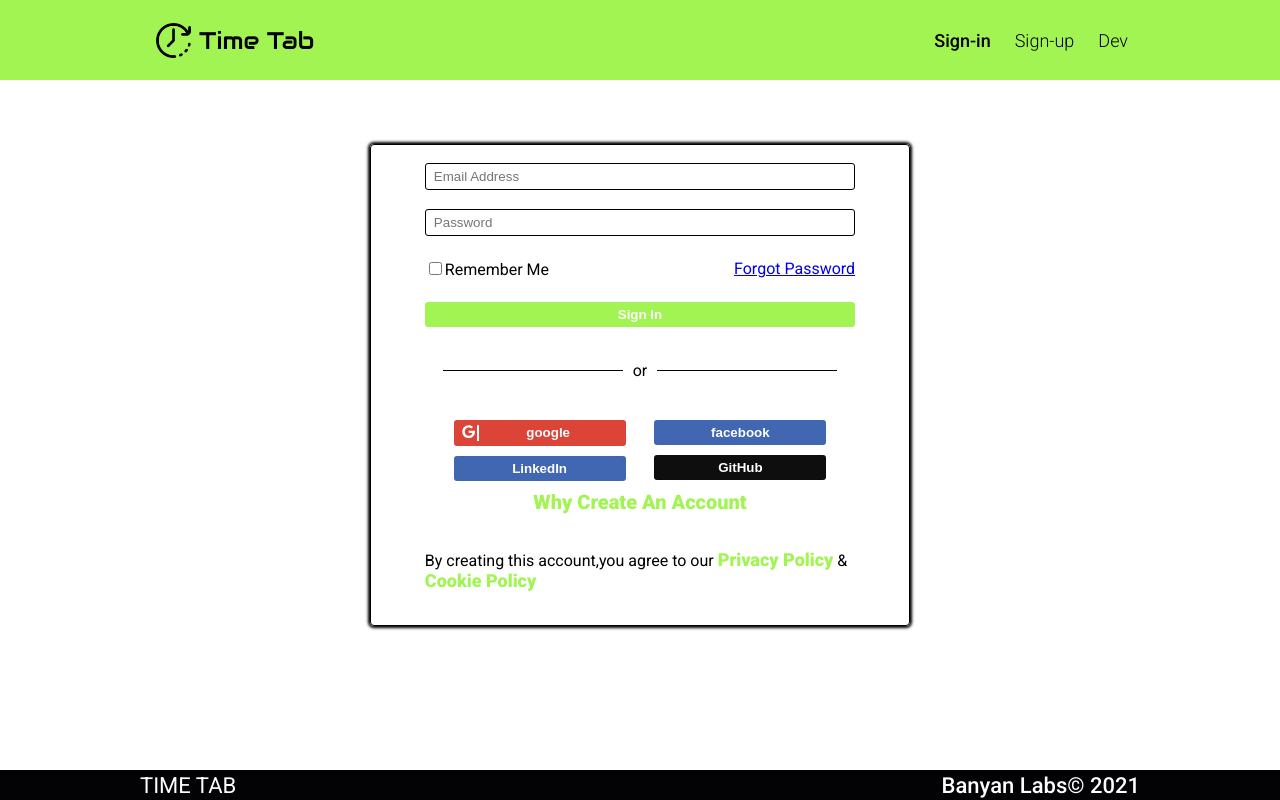
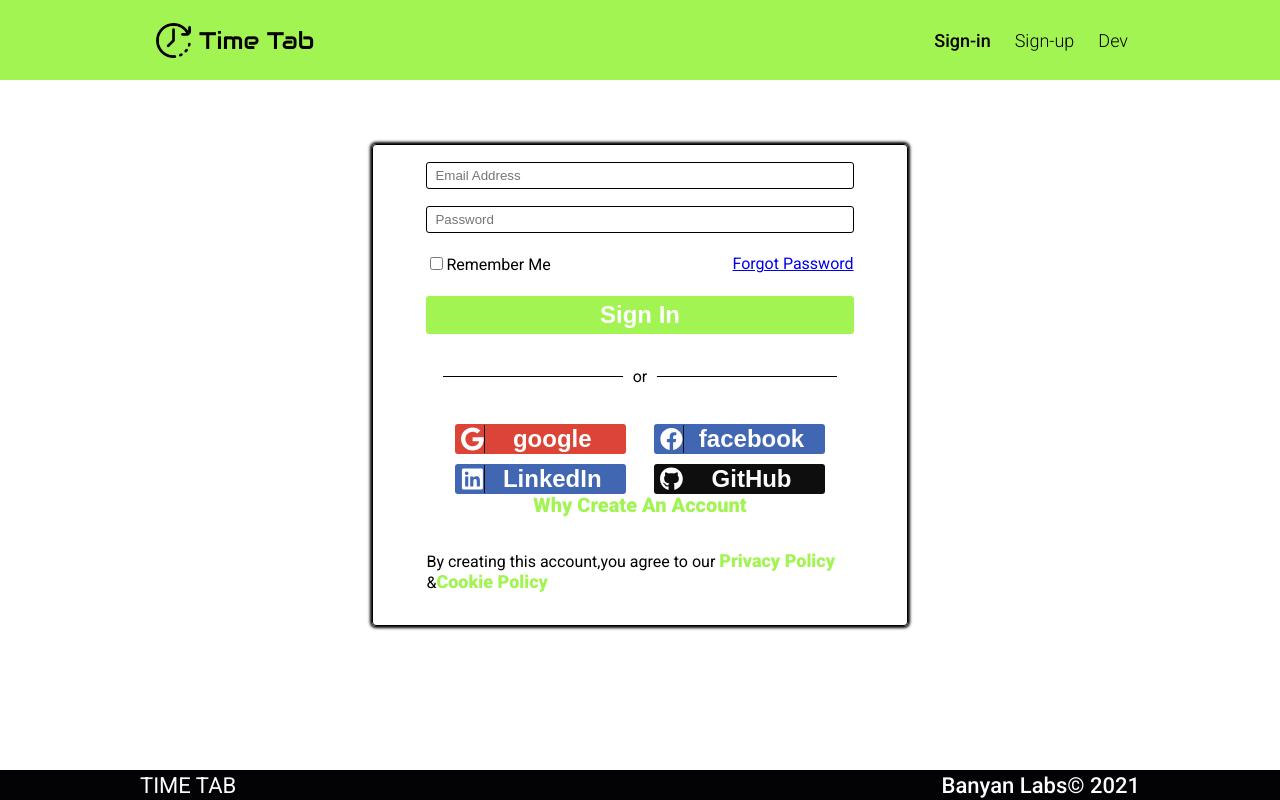
Before and after one commit to Banyan-Labs/time-tracking-app-board, a React (Create React App) app: page /sign-in in a window 1280 px wide. Built offline with nearby package versions, Linux system fonts and the light colour scheme.

Commit message:
ttab-30
i also completed ttab-29 in this ticket

```diff
--- a/src/Components/commons/GenericButton/index.jsx
+++ b/src/Components/commons/GenericButton/index.jsx
@@ -12,17 +12,20 @@ const GenericButton = ({
   type,
   lightText,
   fontWeight,
-  Icon,
-  logo,
+  IconG,
+  IconF,
+  IconL,
+  IconGH,
+  fontSize,
+  padding,
 }) => {
-  let name = logo;
-  console.log(Icon, logo, Icons);
+  const googleIcons = <Span>{Icons.google}</Span>;
 
-  const RenderIcons = (
-    <Span>
-      {Icons.google} {console.log(name, 'looking')}
-    </Span>
-  );
+  const facebookIcons = <Span>{Icons.facebook}</Span>;
+
+  const linkedinIcons = <Span>{Icons.linkedin}</Span>;
+
+  const githubIcons = <Span>{Icons.github}</Span>;
 
   return (
     <ButtonStyle
@@ -33,9 +36,13 @@ const GenericButton = ({
       margin={margin}
       lightText={lightText}
       fontWeight={fontWeight}
-      logo={logo}
+      fontSize={fontSize}
+      padding={padding}
     >
-      {Icon && RenderIcons}
+      {IconG && googleIcons}
+      {IconF && facebookIcons}
+      {IconL && linkedinIcons}
+      {IconGH && githubIcons}
       {text}
     </ButtonStyle>
   );
@@ -52,6 +59,10 @@ GenericButton.propTypes = {
   margin: PropTypes.bool,
   fontWeight: PropTypes.bool,
   type: PropTypes.string.isRequired,
-  Icon: PropTypes.bool,
-  logo: PropTypes.string,
+  IconG: PropTypes.bool,
+  IconF: PropTypes.bool,
+  IconL: PropTypes.bool,
+  IconGH: PropTypes.bool,
+  fontSize: PropTypes.string,
+  padding: PropTypes.string,
 };
--- a/src/Components/commons/GenericButton/style.js
+++ b/src/Components/commons/GenericButton/style.js
@@ -4,11 +4,12 @@ import { colors } from '../../../styles/Color';
 export const ButtonStyle = styled.button`
   background: ${({ backgroundColor }) =>
     backgroundColor ? `${backgroundColor}` : '#FA0'};
+  font-size: ${({ fontSize }) => (fontSize ? `${fontSize}` : '16px')};
   width: ${({ isBlock }) => (isBlock ? '100%' : 'auto')};
   margin: ${({ margin }) => (margin ? '5px 0px 5px 0px' : '0px')};
   color: ${({ lightText }) => (lightText ? colors.white : colors.black)};
   font-weight: ${({ fontWeight }) => (fontWeight ? 'bold' : 'none')};
-  padding: 5px 8px;
+  padding: ${({ padding }) => (padding ? `${padding}` : 'none')};
   border-radius: 3px 3px 3px 3px;
   border: none;
   :focus {
@@ -21,7 +22,11 @@ export const ButtonStyle = styled.button`
 `;
 
 export const Span = styled.span`
-  border-right: solid ${colors.white} 2px;
+  border-right: solid ${colors.black} 1px;
   float: left;
-  width: 11%;
+  width: 15%;
+  display: flex;
+  justify-content: center;
+  align-items: center;
+  height: 100%;
 `;
--- a/src/Components/userComfermation/SignIn/index.jsx
+++ b/src/Components/userComfermation/SignIn/index.jsx
@@ -66,7 +66,6 @@ const SignIn = () => {
           </label>
           <a href='#'>Forgot Password</a>
         </Assistance>
-
         <Button
           text={'Sign In'}
           type='submit'
@@ -74,6 +73,8 @@ const SignIn = () => {
           lightText
           isBlock
           fontWeight
+          fontSize='24px'
+          padding='5px 8px'
         />
 
         <BorderContainer>
@@ -92,8 +93,8 @@ const SignIn = () => {
               lightText
               type='button'
               fontWeight
-              Icon
-              logo={'google'}
+              fontSize='24px'
+              IconG
             />
             <Button
               margin
@@ -103,6 +104,8 @@ const SignIn = () => {
               lightText
               type='button'
               fontWeight
+              fontSize='24px'
+              IconL
             />
           </ButtonContainer>
 
@@ -115,6 +118,8 @@ const SignIn = () => {
               lightText
               type='button'
               fontWeight
+              fontSize='24px'
+              IconF
             />
             <Button
               margin
@@ -124,12 +129,14 @@ const SignIn = () => {
               lightText
               type='button'
               fontWeight
+              fontSize='24px'
+              IconGH
             />
           </ButtonContainer>
         </ButtonSection>
         <Question>Why Create An Account</Question>
         <p>
-          By creating this account,you agree to our <A>Privacy Policy</A> &{' '}
+          By creating this account,you agree to our <A>Privacy Policy</A> &
           <A>Cookie Policy</A>
         </p>
       </Form>
--- a/src/Components/userComfermation/SignUp/index.jsx
+++ b/src/Components/userComfermation/SignUp/index.jsx
@@ -101,6 +101,8 @@ const SignUp = () => {
           lightText
           isBlock
           fontWeight
+          fontSize='24px'
+          padding='5px 8px'
         />
 
         <BorderContainer>
@@ -119,8 +121,8 @@ const SignUp = () => {
               lightText
               type='button'
               fontWeight
-              Icon
-              logo={'google'}
+              fontSize='24px'
+              IconG
             />
             <Button
               margin
@@ -130,6 +132,8 @@ const SignUp = () => {
               lightText
               type='button'
               fontWeight
+              fontSize='24px'
+              IconL
             />
           </ButtonContainer>
 
@@ -142,6 +146,8 @@ const SignUp = () => {
               lightText
               type='button'
               fontWeight
+              fontSize='24px'
+              IconF
             />
             <Button
               margin
@@ -151,6 +157,8 @@ const SignUp = () => {
               lightText
               type='button'
               fontWeight
+              fontSize='24px'
+              IconGH
             />
           </ButtonContainer>
         </ButtonSection>
```
